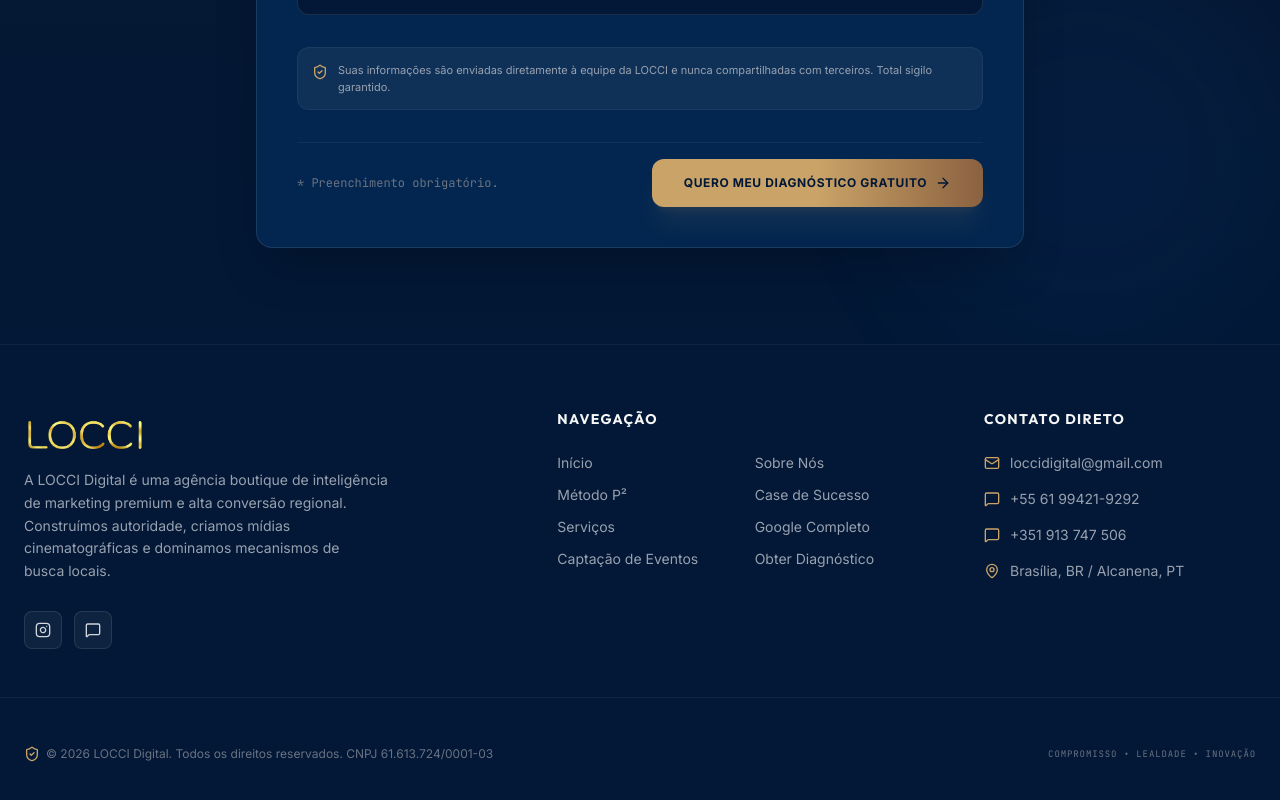
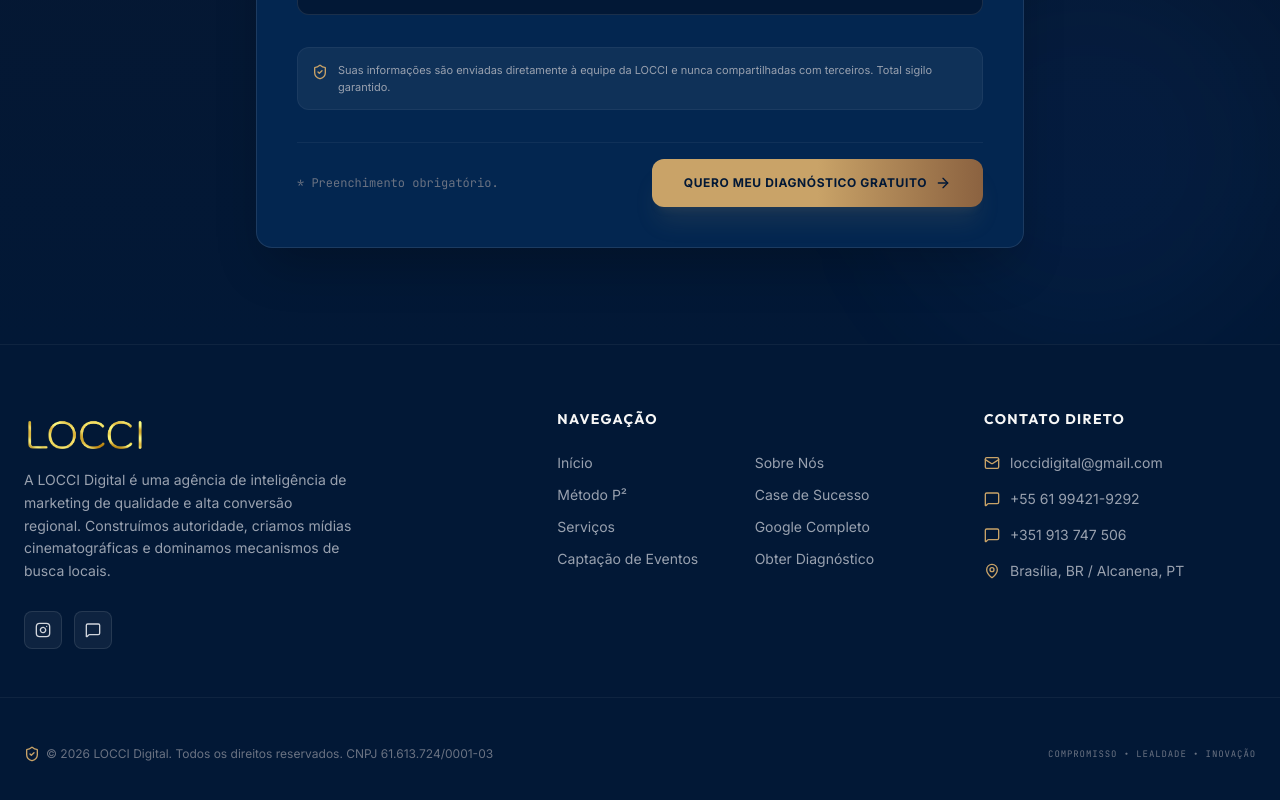
Before and after one commit to loccidigital/Site-LOCCI, a React (Vite) app: page / in a window 1280 px wide. Shown: the part 7621-8421 px from the top of the page. Built offline with nearby package versions, Linux system fonts and the light colour scheme.

Commit message:
Update Footer.tsx

```diff
--- a/src/components/Footer.tsx
+++ b/src/components/Footer.tsx
@@ -44,7 +44,7 @@
           </div>
 
           <p className="text-sm max-w-sm leading-relaxed text-gray-400 [text-wrap:pretty]">
-            A LOCCI Digital é uma agência boutique de inteligência de marketing premium e alta conversão regional. Construímos autoridade, criamos mídias cinematográficas e dominamos mecanismos de busca locais.
+            A LOCCI Digital é uma agência de inteligência de marketing de qualidade e alta conversão regional. Construímos autoridade, criamos mídias cinematográficas e dominamos mecanismos de busca locais.
           </p>
 
           {/* Social icons */}
```
